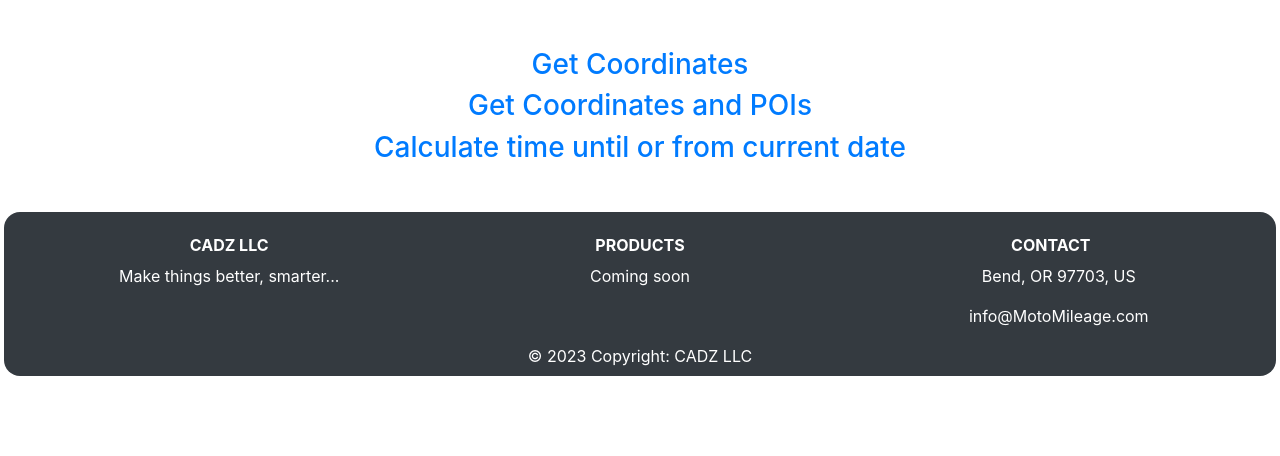
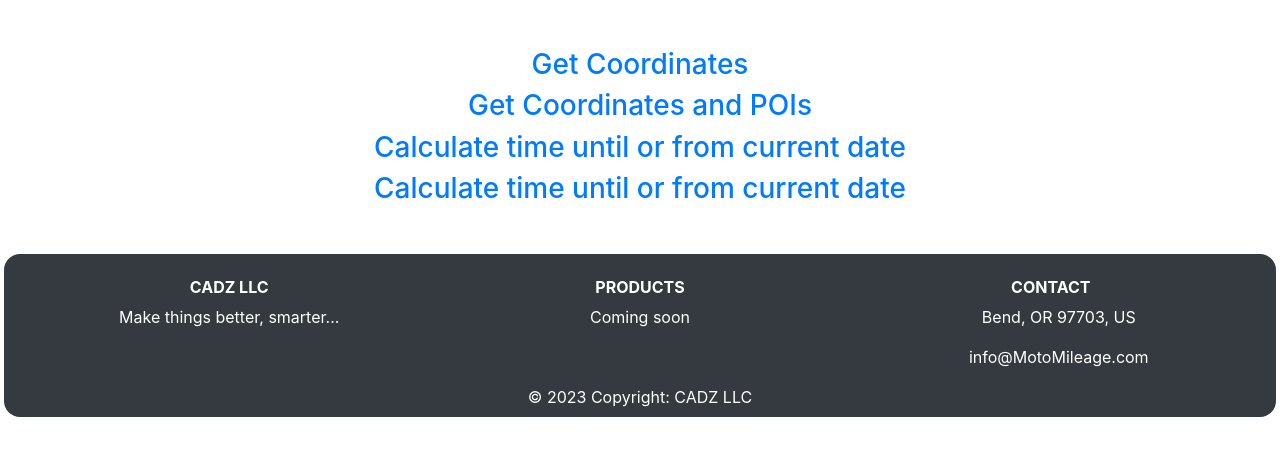
Before and after one commit to n0119566/launcher, a plain HTML site: page index.html in a window 1280 px wide. Shown: the part 154-610 px from the top of the page. Drawn offline with Linux system fonts and the light colour scheme; a script that the page names is missing; some icons are missing.

Commit message:
Added weather

```diff
--- a/index.html
+++ b/index.html
@@ -19,6 +19,7 @@
         <h3 id="coords"><a href="https://n0119566.github.io/coordinates/">Get Coordinates</a></h3>
         <h3 id="pois"><a href="https://n0119566.github.io/coordinates/location.html">Get Coordinates and POIs</a></h3>
         <h3 id="days"><a href="https://n0119566.github.io/days-since/">Calculate time until or from current date</a></h3>
+        <h3 id="weather"><a href="https://n0119566.github.io/QuickWeather/">Calculate time until or from current date</a></h3>
 
       </div>
     </div>
```
